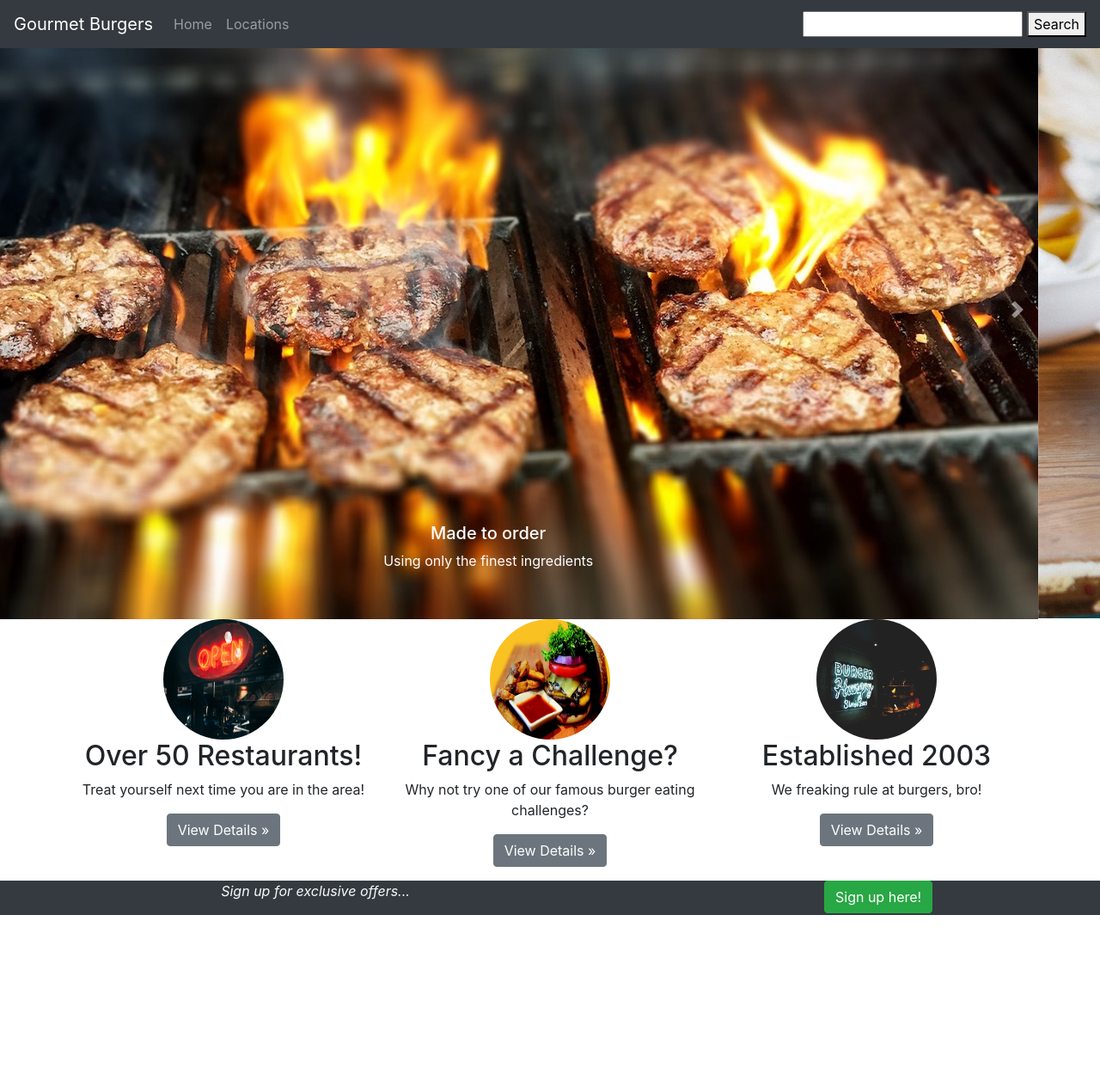
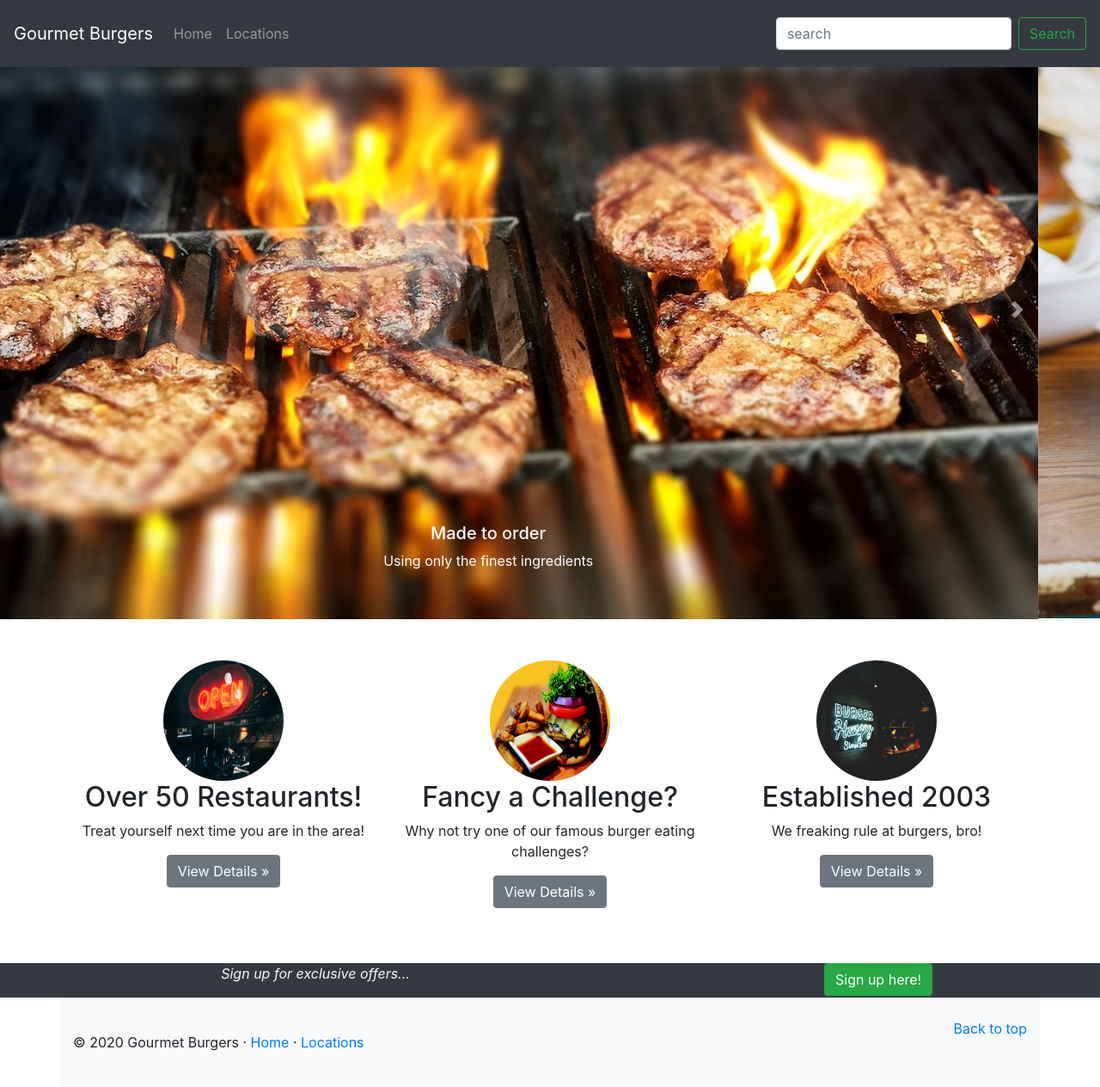
Before and after one commit to Falc0n89/Bootstrap-Learning, a plain HTML site: page index.html in a window 1280 px wide. Shown: the whole page at 86% size. Before the commit the page ends 1064 px from the top, so only its background shows below. Drawn offline with nearby package versions, Linux system fonts and the light colour scheme.

Commit message:
Adding footer and nav spacing

```diff
--- a/index.html
+++ b/index.html
@@ -13,7 +13,32 @@
   </head>
   <body>
 
-      <div id="carouselControls" class="carousel slide" data-ride="carousel">
+
+
+        <header>
+            <nav class="navbar navbar-expand-md navbar-dark fixed-top bg-dark">
+                <a class="navbar-brand" href="#">Gourmet Burgers</a>
+                <button class="navbar-toggler" type="button" data-toggle="collapse" data-target="#navbarCollapse">
+                    <span class="navbar-toggler-icon"></span>
+                </button>
+                <div class="collapse navbar-collapse" id="navbarCollapse">
+                    <ul class="navbar-nav mr-auto">
+                        <li class="nav-item">
+                            <a class="nav-link" href="">Home</a>
+                        </li>
+                        <li class="nav-item">
+                            <a class="nav-link" href="">Locations</a>
+                        </li>
+                    </ul>
+                    <form class="form-inline my-2 my-md-1">
+                        <input class="form-control mr-sm-2" type="text" placeholder="search">
+                        <Button class="btn btn-outline-success my-2" type="submit">Search</Button>
+                    </form>
+                </div>
+            </nav>
+        </header>
+
+        <div id="carouselControls" class="carousel slide" data-ride="carousel">
             <div class="carousel-inner">
                 <div class="carousel-item active">
                     <img class="w-100" src="images/carousel1.jpg" alt="First slide">
@@ -40,30 +65,7 @@
             </a>
       </div>
 
-        <header>
-            <nav class="navbar navbar-expand-md navbar-dark fixed-top bg-dark">
-                <a class="navbar-brand" href="">Gourmet Burgers</a>
-                <button class="navbar-toggler" type="button" data-toggle="collapse" data-target="navbarCollapse">
-                    <span class="navbar-toggler-icon"></span>
-                </button>
-                <div class="collapse navbar-collapse" id="navbarCollapse">
-                    <ul class="navbar-nav mr-auto">
-                        <li class="nav-item">
-                            <a class="nav-link" href="">Home</a>
-                        </li>
-                        <li class="nav-item">
-                            <a class="nav-link" href="">Locations</a>
-                        </li>
-                    </ul>
-                    <form action="">
-                        <input type="text">
-                        <Button>Search</Button>
-                    </form>
-                </div>
-            </nav>
-        </header>
-
-    <div class="container text-center">
+    <div class="container text-center py-5">
 
         <div class="row">
             <div class="col-md-4">
@@ -145,6 +147,14 @@
     </div>
   </div>
 
+  <footer class="container bg-light py-4">
+      <p><a class="float-right" href="#">Back to top</a></p>
+        <p>&copy; 2020 Gourmet Burgers &middot;
+            <a href="">Home</a> &middot;
+            <a href="">Locations</a>
+        </p>
+  </footer>
+
     <!-- Optional JavaScript -->
     <!-- jQuery first, then Popper.js, then Bootstrap JS -->
     <script src="https://code.jquery.com/jquery-3.5.1.slim.min.js" integrity="sha384-DfXdz2htPH0lsSSs5nCTpuj/zy4C+OGpamoFVy38MVBnE+IbbVYUew+OrCXaRkfj" crossorigin="anonymous"></script>
```
